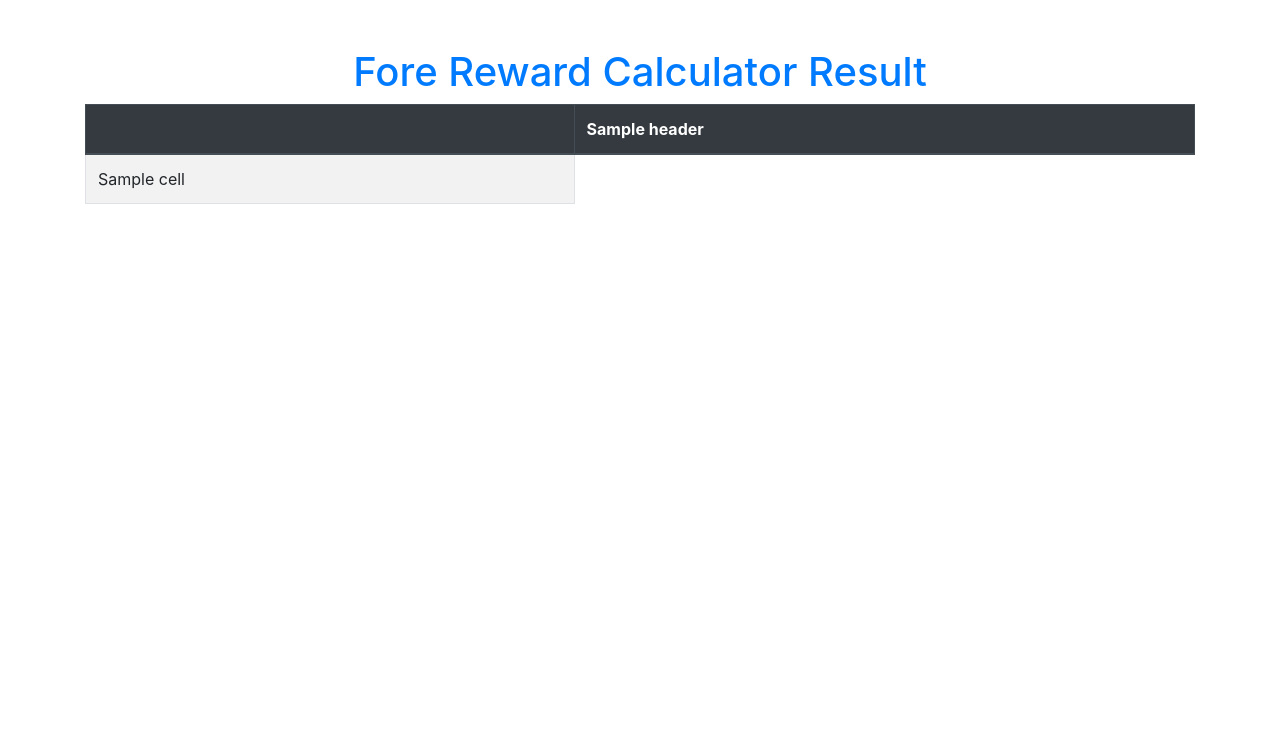
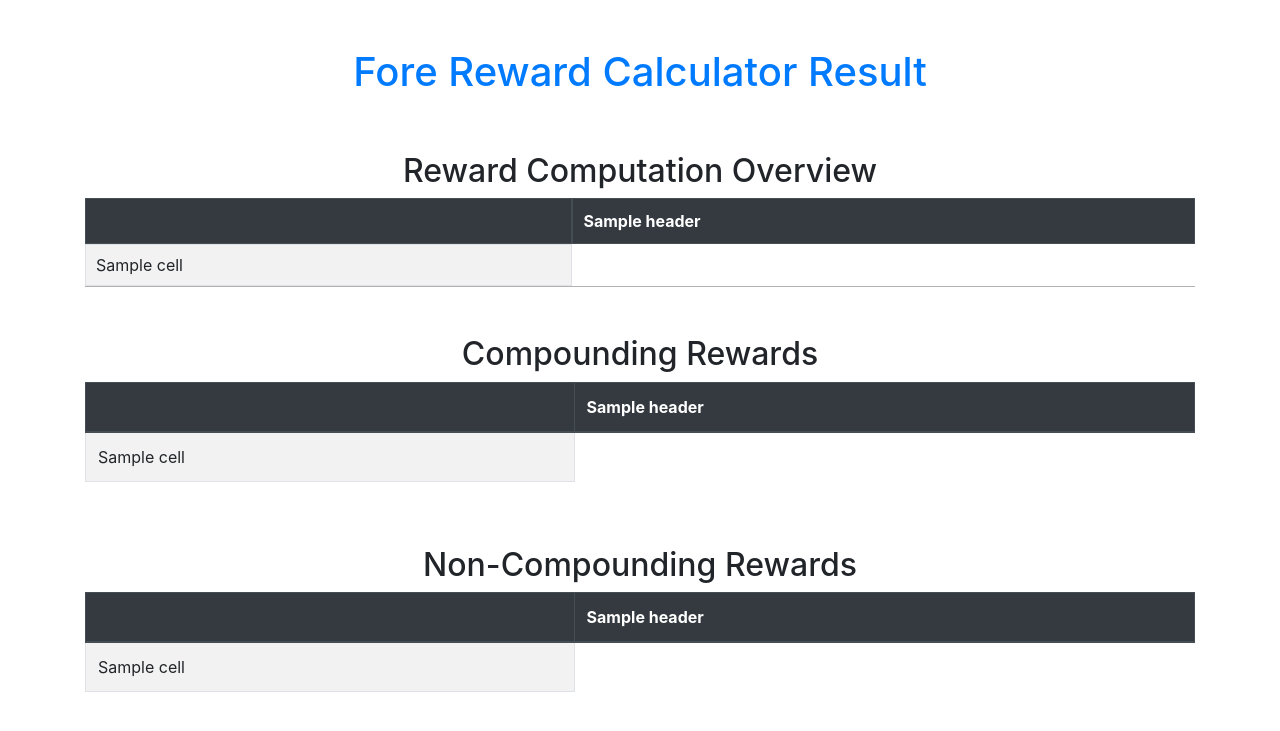
Before and after one commit to Jcvizon06/fore-reward-calculator, a Flask app: template templates/results.html in a window 1280 px wide. Shown: the top 731 px of the page. Run offline with Flask 2, Linux system fonts and the light colour scheme; the template is opened without the code that fills it: most values are stand-ins (such as "Sample title", 1, 10 or a date in 2020); some libraries are stand-ins or nearby versions.

Commit message:
added compounding and non-compounding tables

```diff
--- a/app.py
+++ b/app.py
@@ -84,11 +84,15 @@ def home():
         results_matrix['CAGR'] = results_matrix['CAGR'].apply(convert_to_percent)
         print(results_matrix)
 
-        headings = tuple(results_matrix.columns)
+        headings1 = tuple(results_matrix.columns)
+        headings2 = tuple(compounding_rewards_df.columns)
+        headings3 = tuple(non_compounding_rewards_df.columns)
+
         print(results_matrix.index)
-        data = list(results_matrix.itertuples(index=True))
-        return render_template('results.html', index_name=' ', headings=headings, data=data)
-
+        result_matrix = list(results_matrix.itertuples(index=True))
+        comp_rew_df = list(compounding_rewards_df.itertuples(index=True))
+        non_comp_rew_df = list(non_compounding_rewards_df.itertuples(index=True))
+        return render_template('results.html', index_name=' ', headings=[headings1,headings2,headings3], data=[result_matrix,comp_rew_df,non_comp_rew_df])
     else:
         return render_template('index.html')
 
--- a/templates/results.html
+++ b/templates/results.html
@@ -1,32 +1,31 @@
 <!DOCTYPE html>
 <html>
+
 <head>
     <title>Fore Calculator Result</title>
     <link rel="stylesheet" type="text/css" href="{{ url_for('static', filename='style.css') }}">
     <!-- Include Bootstrap CSS -->
     <link rel="stylesheet" href="https://stackpath.bootstrapcdn.com/bootstrap/4.5.2/css/bootstrap.min.css">
-    <!-- <style>
-        /* Add a custom CSS style */
-        .header-cell {
-            background-color: #05162c; /* Light gray background color */
-        }
-    </style> -->
+    <!-- Include DataTables CSS -->
+    <link rel="stylesheet" type="text/css" href="https://cdn.datatables.net/1.11.5/css/jquery.dataTables.min.css">
 </head>
+
 <body>
     <div class="container">
         <h1 class="mt-5 text-center">Fore Reward Calculator Result</h1>
+
+        <!-- Table 1 -->
         <div class="table-responsive">
+            <h2 class="mt-5 text-center">Reward Computation Overview</h2>
             <table class="table table-bordered table-striped">
                 <thead class="thead-dark">
                     <tr>
                         <th colspan="{{ num_columns }}" class="header-cell text-center"> </th>
-                        {% for header in headings %}
+                        {% for header in headings[0] %}
                         <th>{{ header }}</th>
                         {% endfor %}
-                    </tr>
-                </thead>
                 <tbody>
-                    {% for row in data %}
+                    {% for row in data[0] %}
                     <tr>
                         {% for cell in row %}
                         <td>{{ cell }}</td>
@@ -36,6 +35,68 @@
                 </tbody>
             </table>
         </div>
+
+        <!-- Table 2 -->
+        <div class="table-responsive">
+            <h2 class="mt-5 text-center">Compounding Rewards</h2>
+            <table class="table table-bordered table-striped">
+                <thead class="thead-dark">
+                    <tr>
+                        <th colspan="{{ num_columns }}" class="header-cell text-center"> </th>
+                        {% for header in headings[1] %}
+                        <th>{{ header }}</th>
+                        {% endfor %}
+                <tbody>
+                    {% for row in data[1] %}
+                    <tr>
+                        {% for cell in row %}
+                        <td>{{ cell }}</td>
+                        {% endfor %}
+                    </tr>
+                    {% endfor %}
+                </tbody>
+            </table>
         </div>
+
+        <!-- Table 3 -->
+        <div class="table-responsive">
+            <h2 class="mt-5 text-center">Non-Compounding Rewards</h2>
+            <table class="table table-bordered table-striped">
+                <thead class="thead-dark">
+                    <tr>
+                        <th colspan="{{ num_columns }}" class="header-cell text-center"> </th>
+                        {% for header in headings[2] %}
+                        <th>{{ header }}</th>
+                        {% endfor %}
+                <tbody>
+                    {% for row in data[2] %}
+                    <tr>
+                        {% for cell in row %}
+                        <td>{{ cell }}</td>
+                        {% endfor %}
+                    </tr>
+                    {% endfor %}
+                </tbody>
+            </table>
+        </div>
+
+    </div>
+    <!-- Include jQuery and DataTables JS -->
+    <script src="https://code.jquery.com/jquery-3.6.0.min.js"></script>
+    <script src="https://cdn.datatables.net/1.11.5/js/jquery.dataTables.min.js"></script>
+
+    <script>
+        $(document).ready(function () {
+            $('.table').DataTable({
+                paging: true,     // Enable pagination
+                pageLength: 10,   // Set the default number of rows per page
+                searching: true,  // Enable searching
+                ordering: true,   // Enable sorting
+                info: true,       // Show information about the current page
+                responsive: true  // Enable responsive design
+            });
+        });
+    </script>
 </body>
+
 </html>
```
Lines whose indentation alone changed are shown as unchanged.
